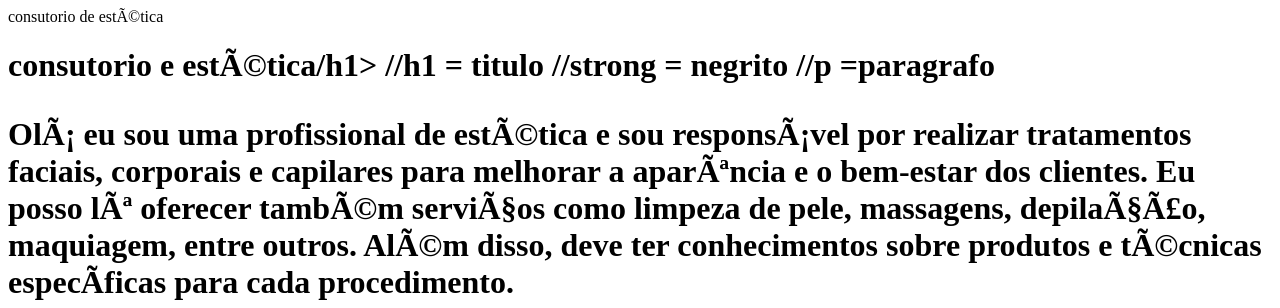
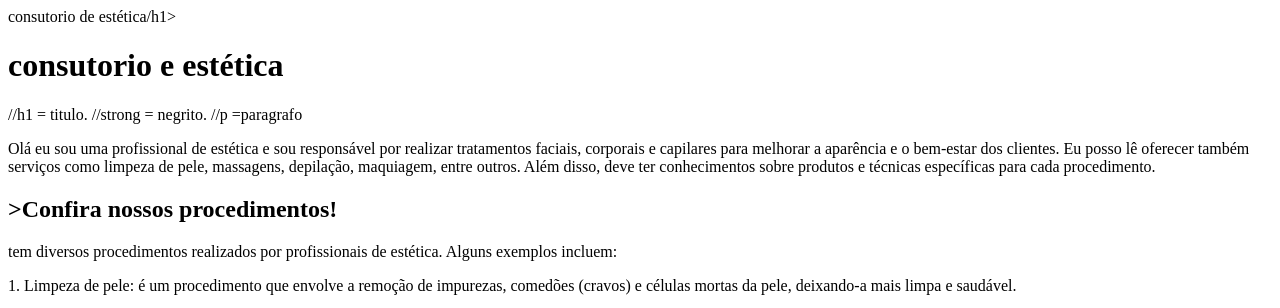
Before and after one commit to juliaVCora/web-site-2023, a plain HTML site: page index.html in a window 1280 px wide. Shown: the top 308 px of the page. Drawn offline with Linux system fonts and the light colour scheme.

Commit message:
Update index.html

```diff
--- a/index.html
+++ b/index.html
@@ -1,13 +1,14 @@
 <!DOCTYPE hatml>
 <html lang="pt-br">
- <harad>
-   <meta charset="
-   <tittl>consutorio de estética<tittle>
+ <head>
+   <meta charset="UTF-8">
+   <tittle>consutorio de estética/h1></tittle>
+ </head>
+ <body>
+<h1><strong>consutorio e estética</h1></strong>
+//h1 = titulo.
+//strong = negrito.
 
-
-<h1><strong>consutorio e estética/h1></strong>
-//h1 = titulo
-//strong = negrito
 //p =paragrafo
 
 <P>Olá eu sou uma profissional de estética e sou responsável por realizar tratamentos faciais, corporais e capilares para melhorar a aparência e o bem-estar dos clientes. Eu posso lê oferecer também serviços como limpeza de pele, massagens, depilação, maquiagem, entre outros. Além disso, deve ter conhecimentos sobre produtos e técnicas específicas para cada procedimento.</p>
```
